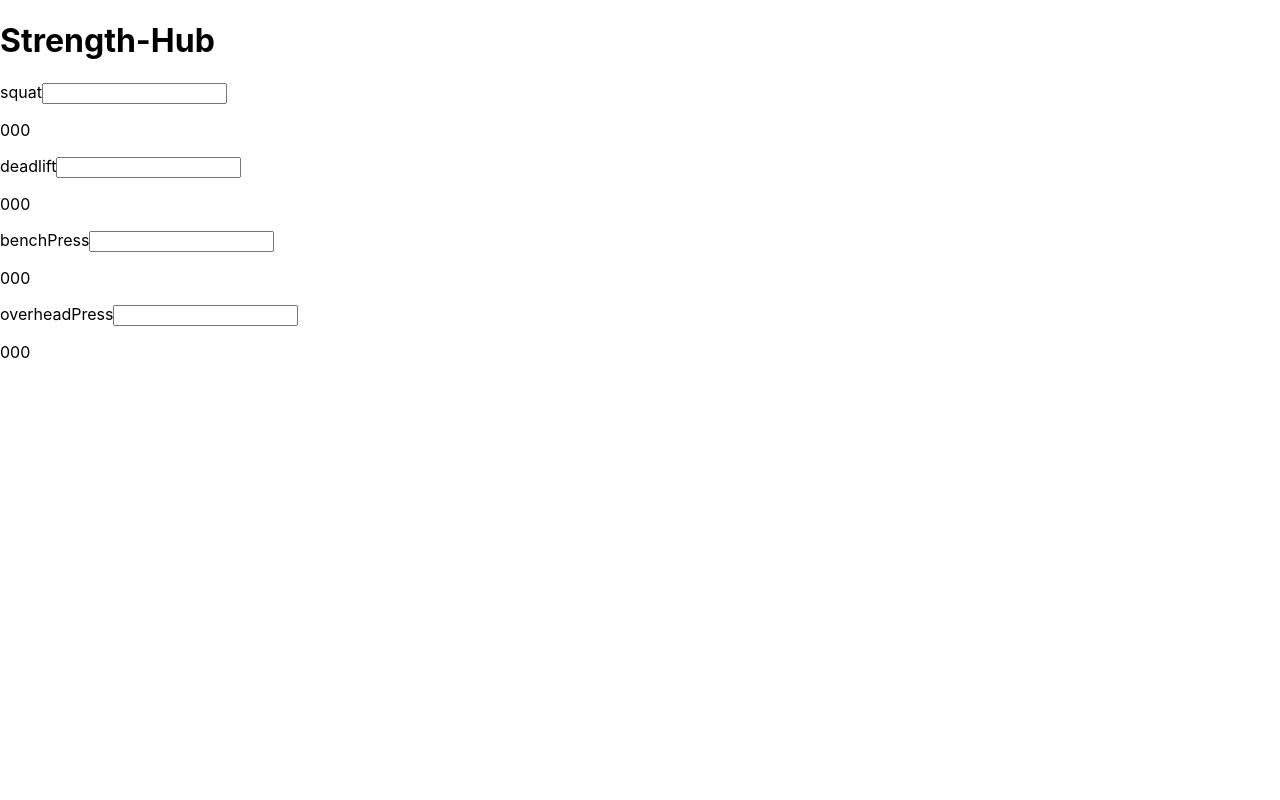
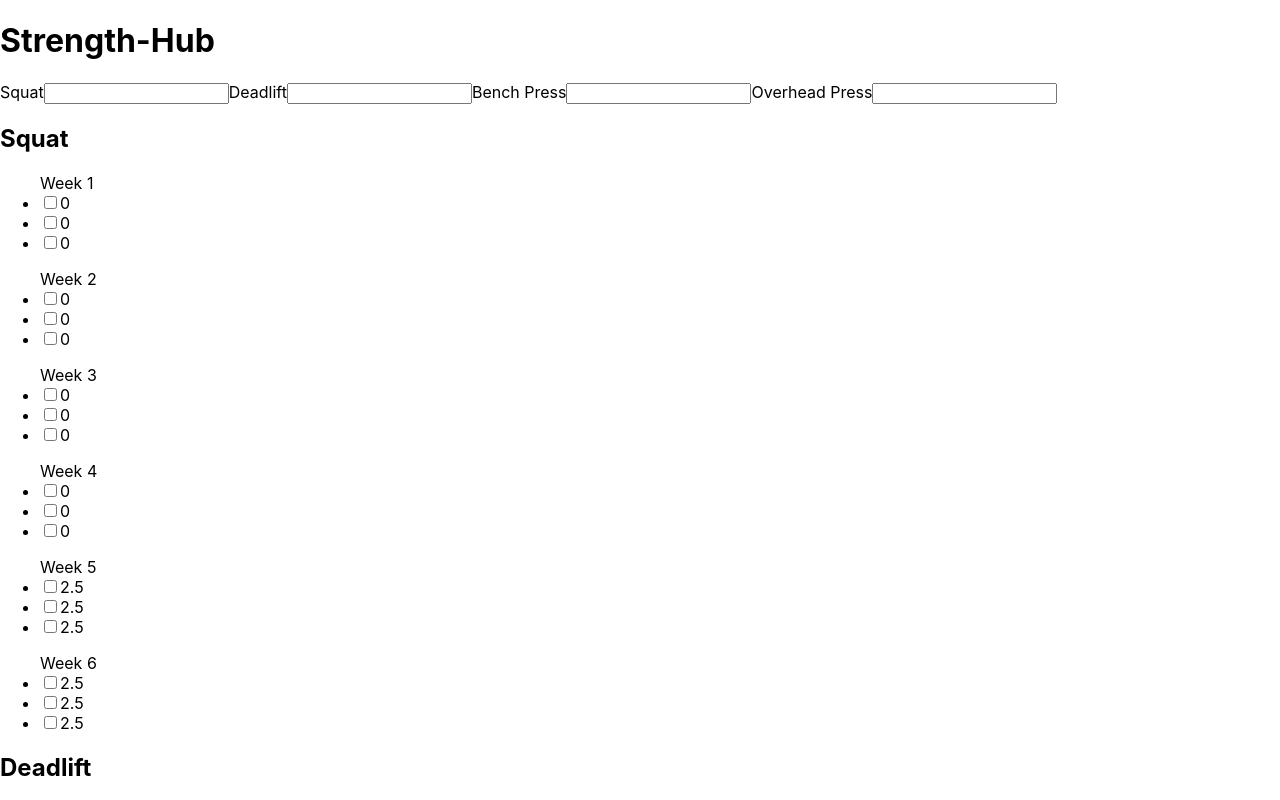
Before and after one commit to Kielx/Strength-hub, a React (Create React App) app: page / in a window 1280 px wide. Shown: the top 800 px of the page. Built offline with nearby package versions, Linux system fonts and the light colour scheme.

Commit message:
Rewrite hardcoded values to new functions.

```diff
--- a/src/App.js
+++ b/src/App.js
@@ -1,17 +1,13 @@
 import { React, useState } from "react";
+import MapLift from "./components/mappedLifts/MapLift";
 import OneRepMaxInput from "./components/oneRepMaxInput/OneRepMaxInput";
-
-import {
-  calculateIncrementsForWeek,
-  calculateBase,
-} from "./helpers/calculateIncrements";
 
 export default function App() {
   const [oneRepMax, setOneRepMax] = useState({
-    squat: 0,
-    deadlift: 0,
-    benchPress: 0,
-    overheadPress: 0,
+    Squat: 0,
+    Deadlift: 0,
+    "Bench Press": 0,
+    "Overhead Press": 0,
   });
 
   const handleChange = (event) => {
@@ -20,36 +16,38 @@ export default function App() {
       [event.target.name]: [event.target.value],
     }));
   };
+
+  const createInputsList = (oneRepMax) => {
+    const inputList = [];
+    for (const lift in oneRepMax) {
+      inputList.push(
+        <OneRepMaxInput handleChange={handleChange} name={lift} />
+      );
+    }
+    return inputList;
+  };
+
+  const createWeightProgressionList = (oneRepMaxObj, numberOfWeeks) => {
+    const weightProgressionList = [];
+    for (const lift in oneRepMaxObj) {
+      weightProgressionList.push(
+        <>
+          <h2>{lift}</h2>
+          <MapLift
+            oneRepMax={oneRepMaxObj[lift]}
+            numberOfWeeks={numberOfWeeks}
+          />
+        </>
+      );
+    }
+    return weightProgressionList;
+  };
+
   return (
     <>
       <h1>Strength-Hub</h1>
-      <div>
-        <OneRepMaxInput handleChange={handleChange} name="squat" />
-        <p data-testid="weightOutput">
-          {calculateIncrementsForWeek(1, calculateBase(oneRepMax.squat))}
-        </p>
-      </div>
-      <div>
-        <OneRepMaxInput handleChange={handleChange} name="deadlift" />
-        <p data-testid="weightOutput">
-          {calculateIncrementsForWeek(1, calculateBase(oneRepMax.deadlift))}
-        </p>
-      </div>
-      <div>
-        <OneRepMaxInput handleChange={handleChange} name="benchPress" />
-        <p data-testid="weightOutput">
-          {calculateIncrementsForWeek(1, calculateBase(oneRepMax.benchPress))}
-        </p>
-      </div>
-      <div>
-        <OneRepMaxInput handleChange={handleChange} name="overheadPress" />
-        <p data-testid="weightOutput">
-          {calculateIncrementsForWeek(
-            1,
-            calculateBase(oneRepMax.overheadPress)
-          )}
-        </p>
-      </div>
+      {createInputsList(oneRepMax)}
+      {createWeightProgressionList(oneRepMax, 6)}
     </>
   );
 }
--- /dev/null
+++ b/src/components/mappedLifts/MapLift.js
@@ -0,0 +1,31 @@
+import React from "react";
+
+import {
+  calculateIncrementsForWeek,
+  calculateBase,
+} from "../../helpers/calculateIncrements";
+
+export default function MapLift({ oneRepMax, numberOfWeeks }) {
+  const lifts = [];
+  for (let i = 1; i <= numberOfWeeks; i++) {
+    let increment = calculateIncrementsForWeek(i, calculateBase(oneRepMax));
+    increment = increment.map((weight) => {
+      return (
+        <>
+          <li>
+            <input type="checkbox"></input>
+            {weight.toString(10).slice(0, 6)}
+          </li>
+        </>
+      );
+    });
+    lifts.push(
+      <ul>
+        {`Week ${i}`}
+        {increment}
+      </ul>
+    );
+  }
+
+  return lifts;
+}
```
